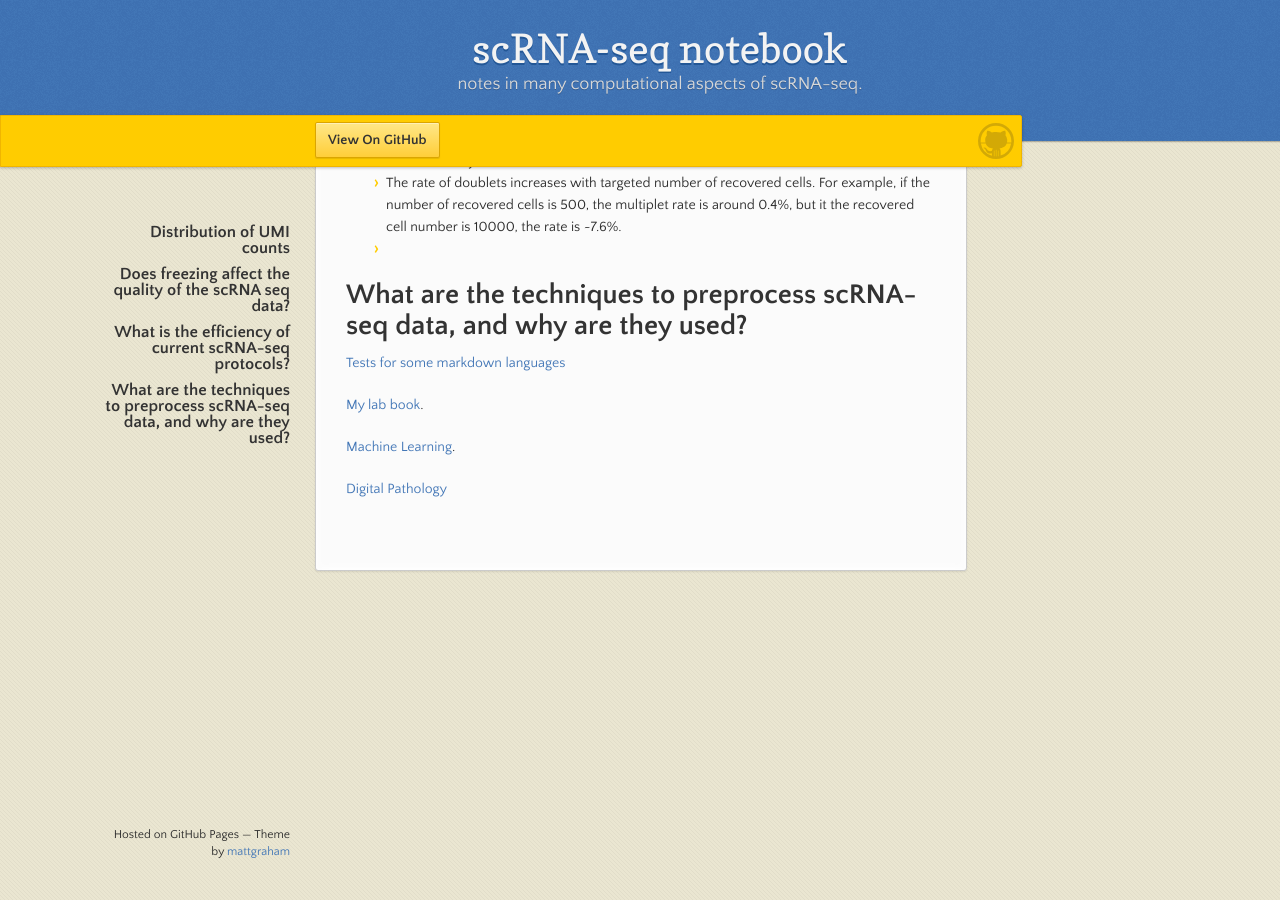
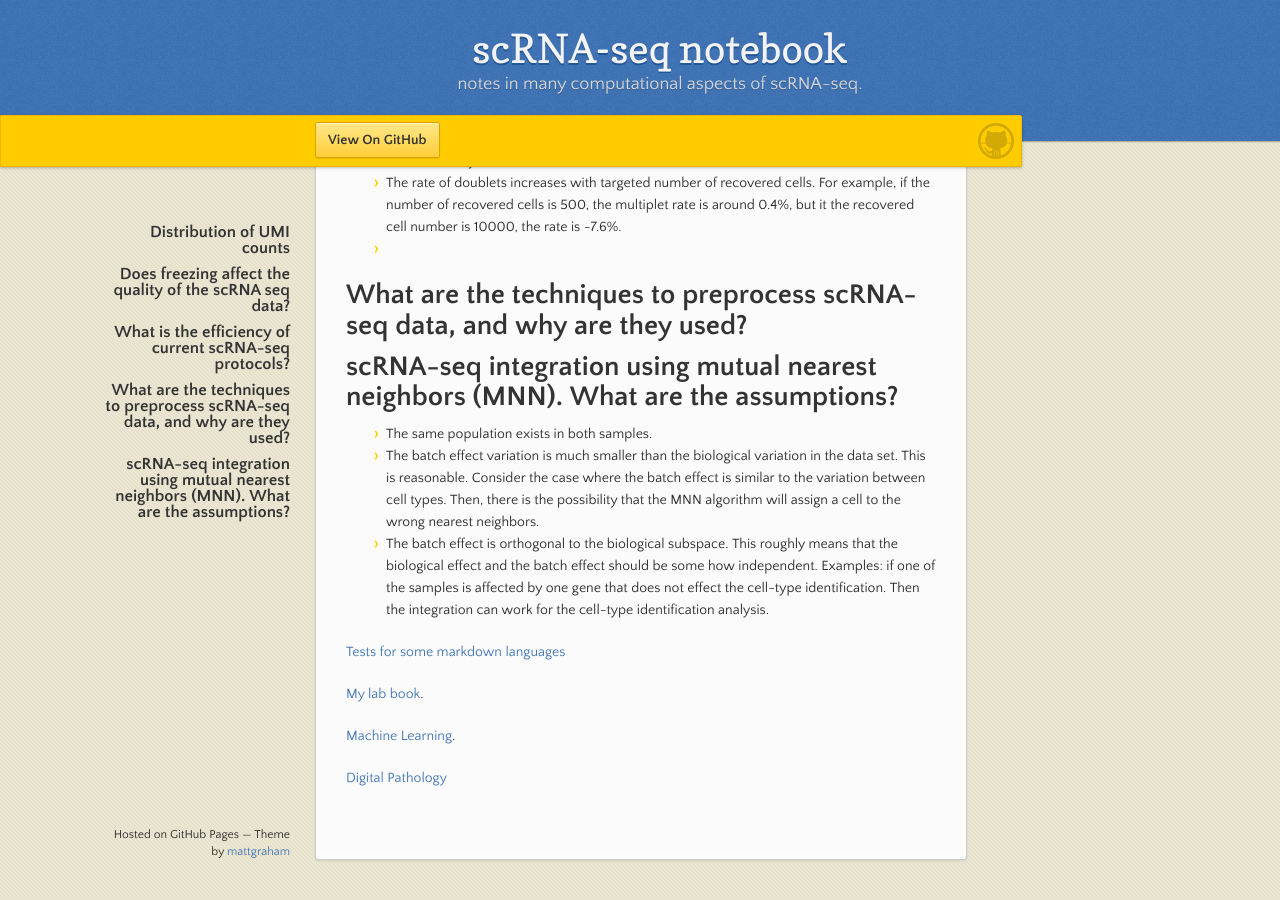
Before and after one commit to xloctran/xloctran.github.io, a Jekyll site: the page built from index.md, in a window 1280 px wide and 900 px high, scrolled down 619 px. Built offline with Jekyll 4.4.1, drawn with Linux system fonts in a browser that asks for light colours.

Commit message:
add a note on integration assumption

```diff
--- a/index.md
+++ b/index.md
@@ -23,6 +23,13 @@ The most used protocol in the market at the moment is 10X chromium.
 
 # What are the techniques to preprocess scRNA-seq data, and why are they used?
 
+# scRNA-seq integration using mutual nearest neighbors (MNN). What are the assumptions?
+- The same population exists in both samples.
+- The batch effect variation is much smaller than the biological variation in the data set. This is reasonable. Consider the case where the batch effect is similar to the variation between cell types. Then, there is the possibility that the MNN algorithm will assign a cell to the wrong nearest neighbors.
+- The batch effect is orthogonal to the biological subspace. This roughly means that the biological effect and the batch effect should be some how independent. Examples: if one of the samples is affected by one gene that does not effect the cell-type identification. Then the integration can work for the cell-type identification analysis.
+
+
+
 [Tests for some markdown languages](./test.html)
 
 
```
